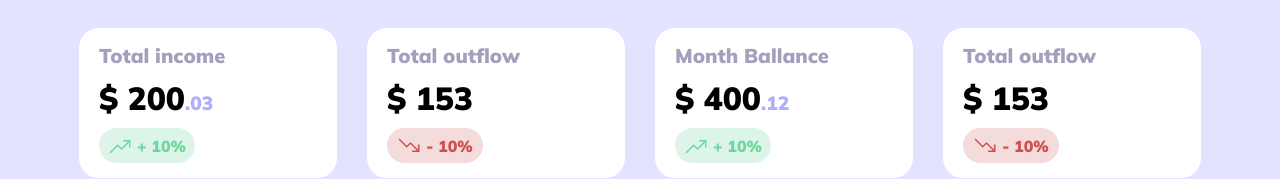
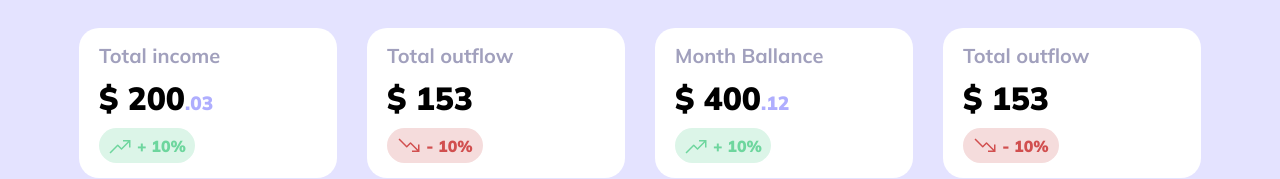
Before and after one commit to juanespinola05/alkemy-fullstack-challenge, a React (Vite) app: page / in a window 1280 px wide. Shown: the part 392-571 px from the top of the page. Built offline with nearby package versions, Linux system fonts and the light colour scheme.

Commit message:
[Web] Change subtitle size

```diff
--- a/src/components/Subtitle/subtitleStyles.js
+++ b/src/components/Subtitle/subtitleStyles.js
@@ -6,7 +6,7 @@ const variants = {
 }
 
 export const SubtitleH2 = styled.h2`
-  font-weight: 900;
+  font-weight: 700;
   font-size: 20px;
   color: ${({ variant }) => variants[variant] ?? variants.black};
 `
```
